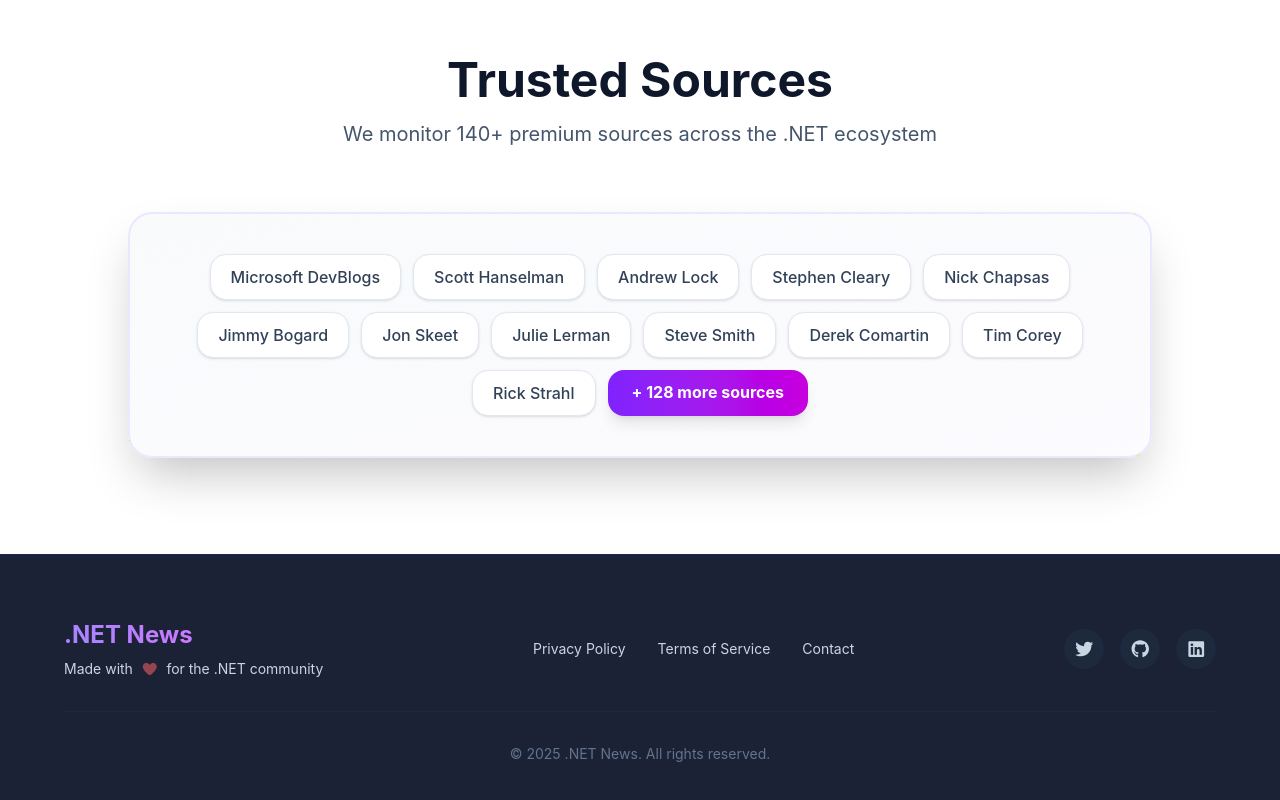
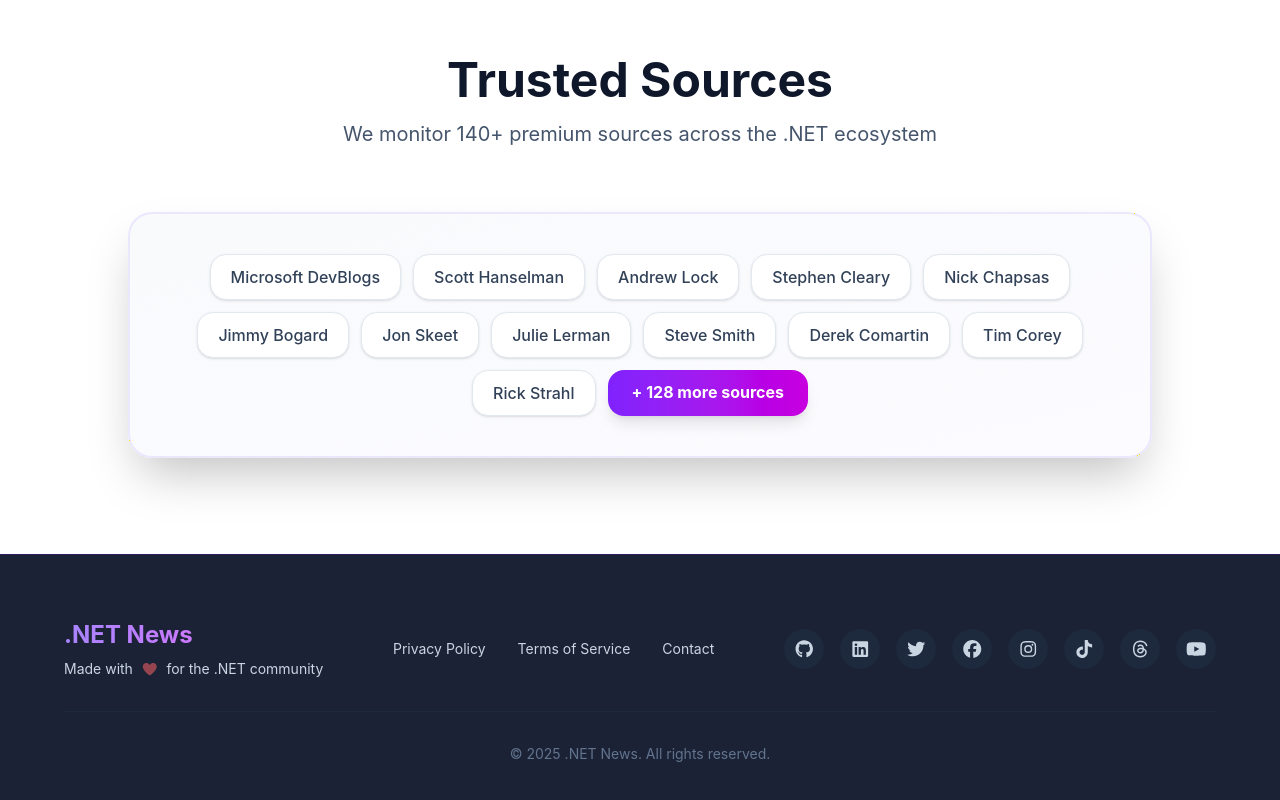
Before and after one commit to dotnetdevshq/dotnetnews, a React (Vite) app: page / in a window 1280 px wide. Shown: the part 4939-5739 px from the top of the page. Built offline with nearby package versions, Linux system fonts and the light colour scheme.

Commit message:
Add all 8 social media links to footer with FontAwesome icons
Co-authored-by: levanijintcharadze <10853989+levanijintcharadze@users.noreply.github.com>

```diff
--- a/src/components/Footer.tsx
+++ b/src/components/Footer.tsx
@@ -1,5 +1,5 @@
 import { FontAwesomeIcon } from '@fortawesome/react-fontawesome'
-import { faTwitter, faGithub, faLinkedin } from '@fortawesome/free-brands-svg-icons'
+import { faTwitter, faGithub, faLinkedin, faFacebook, faInstagram, faTiktok, faThreads, faYoutube } from '@fortawesome/free-brands-svg-icons'
 import { faHeart } from '@fortawesome/free-solid-svg-icons'
 
 export default function Footer() {
@@ -26,15 +26,30 @@ export default function Footer() {
             </div>
 
             {/* Social */}
-            <div className="flex gap-4">
-              <a href="#" className="w-10 h-10 rounded-full bg-slate-800 dark:bg-slate-700 flex items-center justify-center hover:bg-gradient-to-br hover:from-violet-600 hover:to-fuchsia-600 transition-all duration-300 hover:scale-110 hover:rotate-12">
+            <div className="flex gap-4 flex-wrap justify-center">
+              <a href="https://github.com/dotnetdevshq/dotnetnews" target="_blank" rel="noopener noreferrer" className="w-10 h-10 rounded-full bg-slate-800 dark:bg-slate-700 flex items-center justify-center hover:bg-gradient-to-br hover:from-violet-600 hover:to-fuchsia-600 transition-all duration-300 hover:scale-110 hover:rotate-12">
+                <FontAwesomeIcon icon={faGithub} className="text-lg" />
+              </a>
+              <a href="https://www.linkedin.com/company/dotnetdevs/" target="_blank" rel="noopener noreferrer" className="w-10 h-10 rounded-full bg-slate-800 dark:bg-slate-700 flex items-center justify-center hover:bg-gradient-to-br hover:from-violet-600 hover:to-fuchsia-600 transition-all duration-300 hover:scale-110 hover:rotate-12">
+                <FontAwesomeIcon icon={faLinkedin} className="text-lg" />
+              </a>
+              <a href="https://x.com/dotnetdevs_io" target="_blank" rel="noopener noreferrer" className="w-10 h-10 rounded-full bg-slate-800 dark:bg-slate-700 flex items-center justify-center hover:bg-gradient-to-br hover:from-violet-600 hover:to-fuchsia-600 transition-all duration-300 hover:scale-110 hover:rotate-12">
                 <FontAwesomeIcon icon={faTwitter} className="text-lg" />
               </a>
-              <a href="#" className="w-10 h-10 rounded-full bg-slate-800 dark:bg-slate-700 flex items-center justify-center hover:bg-gradient-to-br hover:from-violet-600 hover:to-fuchsia-600 transition-all duration-300 hover:scale-110 hover:rotate-12">
-                <FontAwesomeIcon icon={faGithub} className="text-lg" />
+              <a href="https://www.facebook.com/dotnetdevsio" target="_blank" rel="noopener noreferrer" className="w-10 h-10 rounded-full bg-slate-800 dark:bg-slate-700 flex items-center justify-center hover:bg-gradient-to-br hover:from-violet-600 hover:to-fuchsia-600 transition-all duration-300 hover:scale-110 hover:rotate-12">
+                <FontAwesomeIcon icon={faFacebook} className="text-lg" />
               </a>
-              <a href="#" className="w-10 h-10 rounded-full bg-slate-800 dark:bg-slate-700 flex items-center justify-center hover:bg-gradient-to-br hover:from-violet-600 hover:to-fuchsia-600 transition-all duration-300 hover:scale-110 hover:rotate-12">
-                <FontAwesomeIcon icon={faLinkedin} className="text-lg" />
+              <a href="https://www.instagram.com/dotnetdevs_io/" target="_blank" rel="noopener noreferrer" className="w-10 h-10 rounded-full bg-slate-800 dark:bg-slate-700 flex items-center justify-center hover:bg-gradient-to-br hover:from-violet-600 hover:to-fuchsia-600 transition-all duration-300 hover:scale-110 hover:rotate-12">
+                <FontAwesomeIcon icon={faInstagram} className="text-lg" />
+              </a>
+              <a href="https://www.tiktok.com/@dotnetdevs" target="_blank" rel="noopener noreferrer" className="w-10 h-10 rounded-full bg-slate-800 dark:bg-slate-700 flex items-center justify-center hover:bg-gradient-to-br hover:from-violet-600 hover:to-fuchsia-600 transition-all duration-300 hover:scale-110 hover:rotate-12">
+                <FontAwesomeIcon icon={faTiktok} className="text-lg" />
+              </a>
+              <a href="https://www.threads.com/@dotnetdevs_io" target="_blank" rel="noopener noreferrer" className="w-10 h-10 rounded-full bg-slate-800 dark:bg-slate-700 flex items-center justify-center hover:bg-gradient-to-br hover:from-violet-600 hover:to-fuchsia-600 transition-all duration-300 hover:scale-110 hover:rotate-12">
+                <FontAwesomeIcon icon={faThreads} className="text-lg" />
+              </a>
+              <a href="https://www.youtube.com/@dotnetdevs_io" target="_blank" rel="noopener noreferrer" className="w-10 h-10 rounded-full bg-slate-800 dark:bg-slate-700 flex items-center justify-center hover:bg-gradient-to-br hover:from-violet-600 hover:to-fuchsia-600 transition-all duration-300 hover:scale-110 hover:rotate-12">
+                <FontAwesomeIcon icon={faYoutube} className="text-lg" />
               </a>
             </div>
           </div>
```
